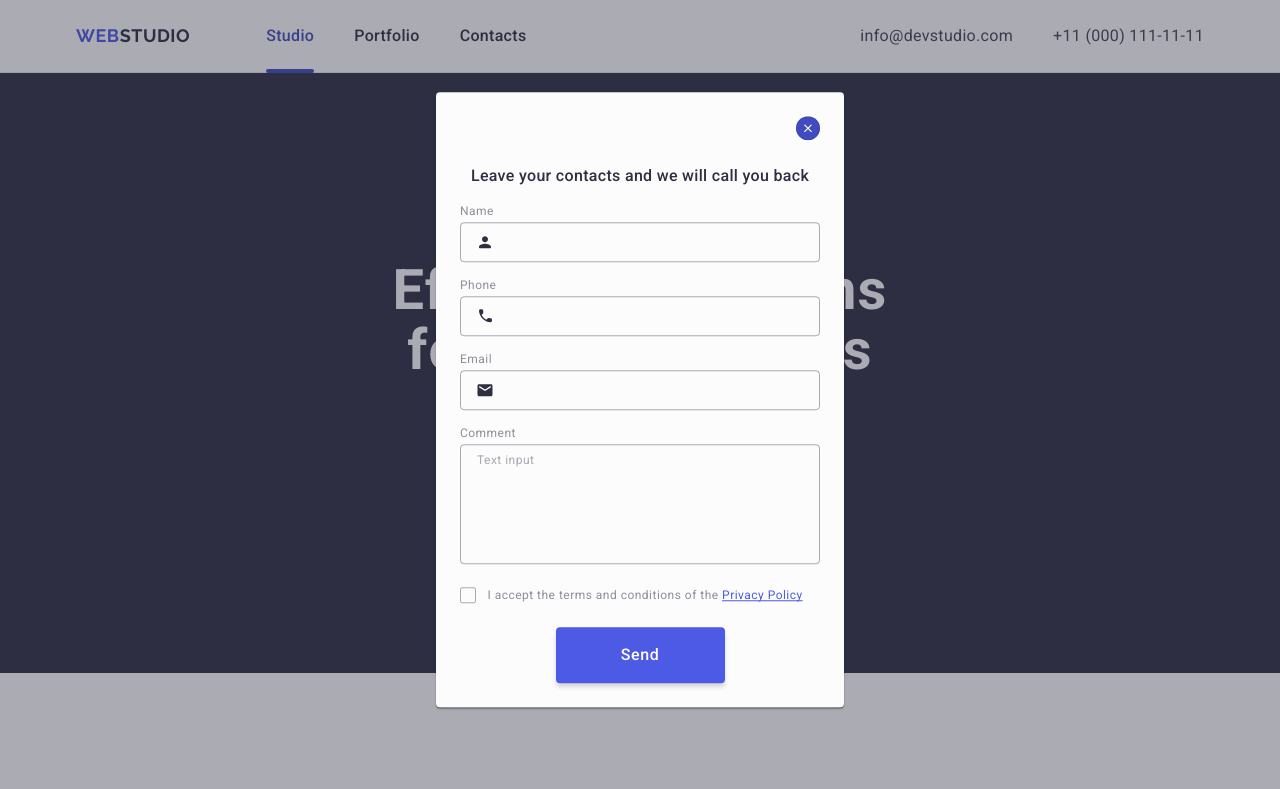
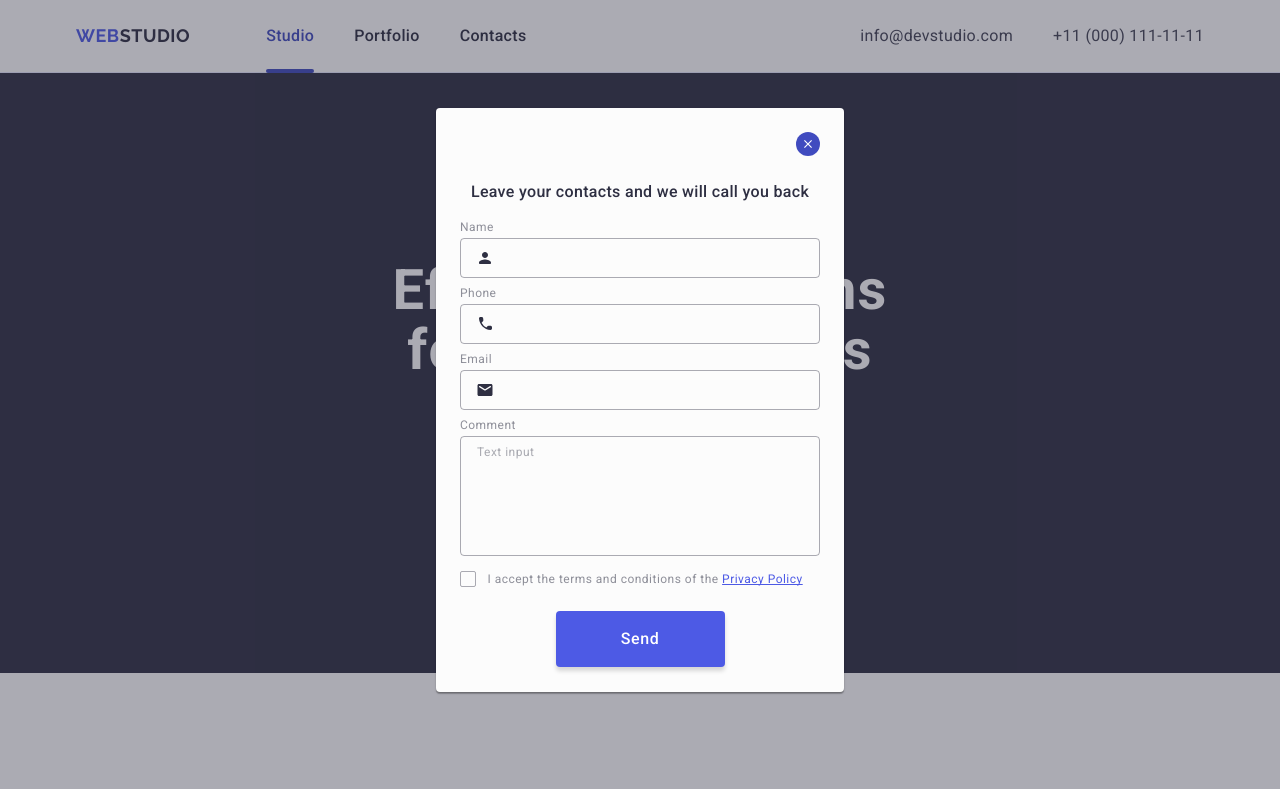
Before and after one commit to Altavana/goit-markup-hw-05, a plain HTML site: page index.html in a window 1280 px wide. Both pictures are taken after a click on the button 808 px from the left and 128 px from the top of the page. Shown: the top 789 px of the page. Drawn offline with nearby package versions, Linux system fonts and the light colour scheme.

```diff
--- a/css/styles.css
+++ b/css/styles.css
@@ -588,7 +588,7 @@ justify-content: center;
     transition: background-color 250ms cubic-bezier(0.4, 0, 0.2, 1), border 250ms cubic-bezier(0.4, 0, 0.2, 1);
     border: 1px solid rgba(0, 0, 0, 0.1);
  }
-.modal-close-btn:hover, .modal-close-btn:hover {
+.modal-close-btn:hover, .modal-close-btn:focus {
     border: none;
 }
 .modal-close-btn-icon {
@@ -631,7 +631,7 @@ margin-bottom: 16px;
     outline: transparent;
 }
 .contacts-form-fields-wrapper {
-    margin-bottom: 16px;
+    margin-bottom: 8px;
 
 }
 .contacts-form-input-wrapper {
--- a/index.html
+++ b/index.html
@@ -362,7 +362,7 @@
         <label class="footer-label-subs">
         <input class="input-email-subs" type="email" name="email" id="email" placeholder="E-mail" />
         </label>
-        <button class="button-subs" type="button">Subscribe
+        <button class="button-subs" type="submit">Subscribe
             <svg class="button-subs-icon" width="24" height="24">
             <use href="./images/icons.svg#icon-subscribe"></use>
         </svg>
```
